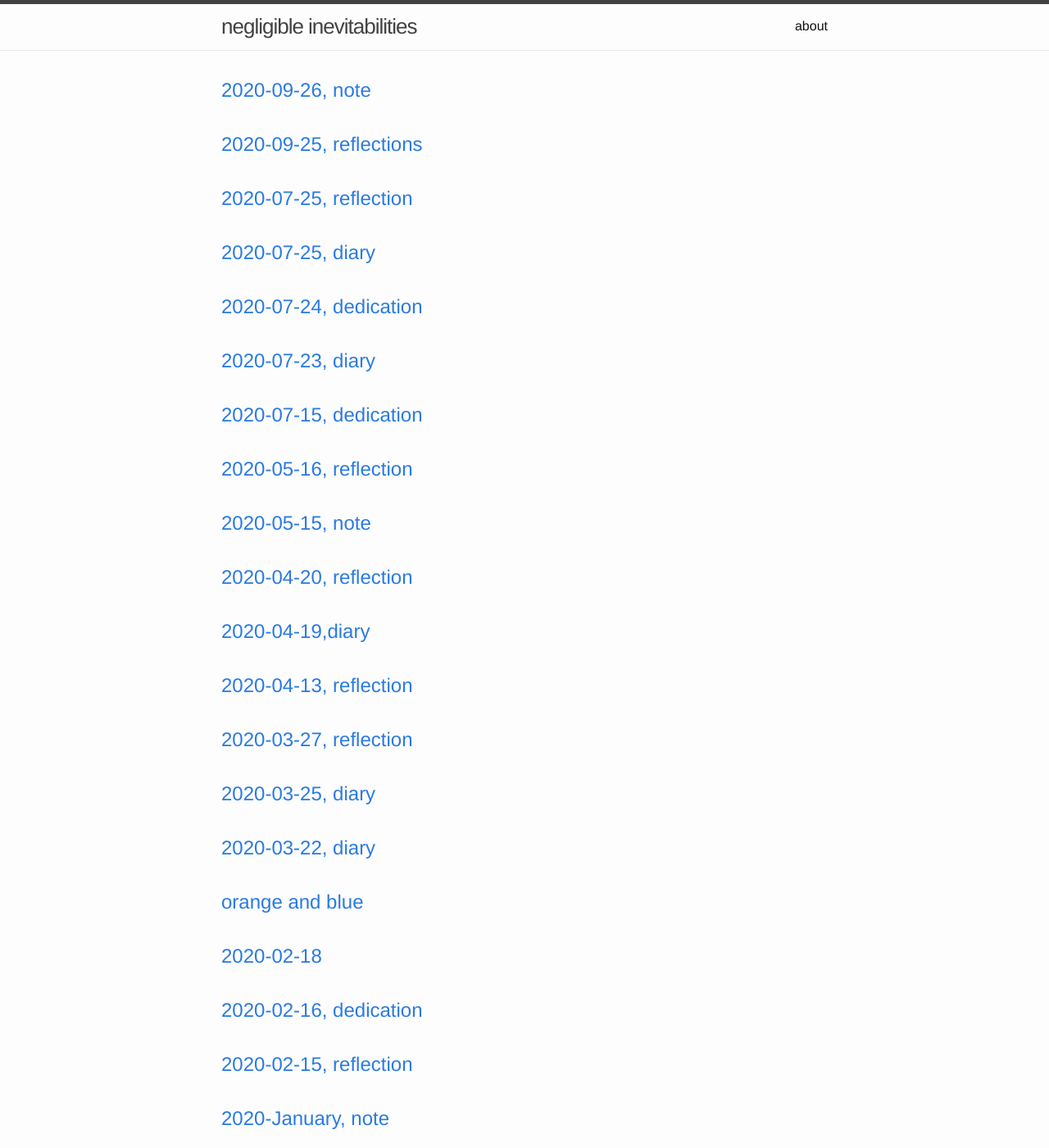
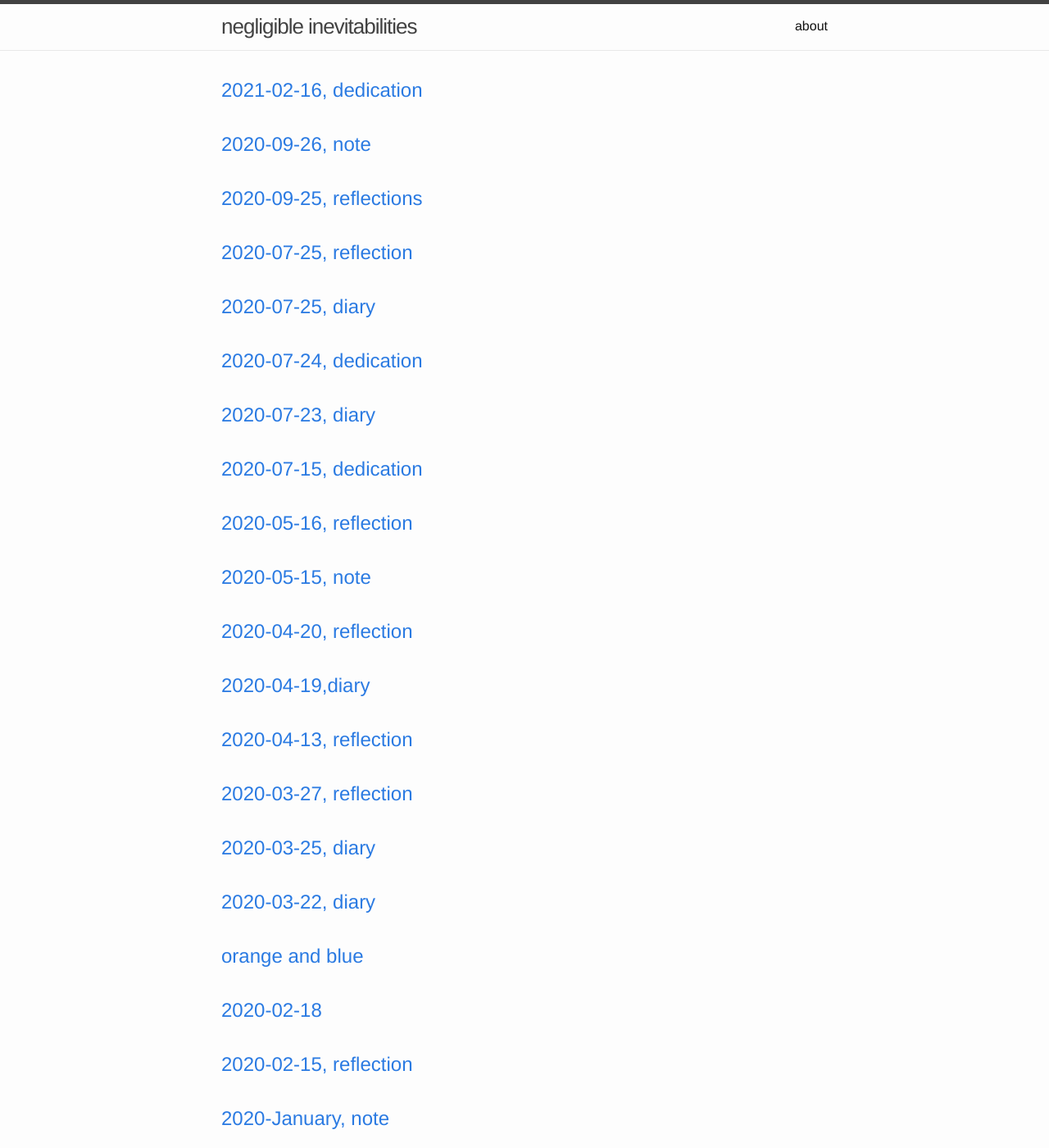
Before and after one commit to jamalgaddis/jamalgaddis.github.io, a Jekyll site: the page built from index.md, in a window 1280 px wide and 1400 px high. Shown: the whole window at 82% size. Built offline with Jekyll 4.4.1, drawn with Linux system fonts in a browser that asks for light colours.

Commit message:
Update and rename 2020-02-15-dedication.markdown to 2021-02-15-dedication.markdown

```diff
--- a/_posts/2020-02-15-dedication.markdown
+++ b/_posts/2021-02-15-dedication.markdown
@@ -1,7 +1,7 @@
 ---
 layout: post
-title:  "2020-02-16, dedication"
-date:   2020-02-16
+title:  "2021-02-16, dedication"
+date:   2021-02-16
 description: "woopties"
 categories: dedication
 ---
```
